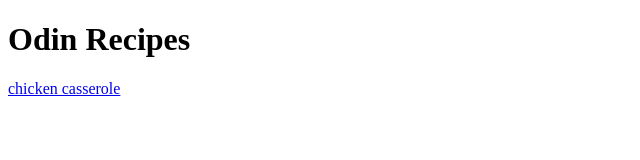
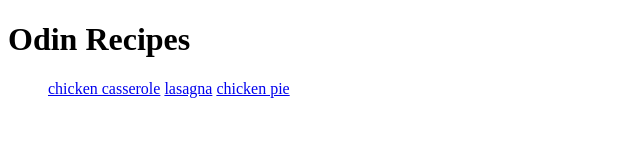
Before and after one commit to hallofvalhalla/odin-recipes, a plain HTML site: page index.html in a window 1280 px wide. Shown: the whole page, without its empty margins (0-640 px from the left). Drawn offline with Linux system fonts and the light colour scheme.

Commit message:
added links for multiple recipes and finished chicken casserole

```diff
--- a/index.html
+++ b/index.html
@@ -6,9 +6,11 @@
     </head>
     <body>
         <h1>Odin Recipes</h1>
-        <a href="recipes/chickencasserole.html">chicken casserole</a>
-
-
+        <ul>
+            <a href="recipes/chickencasserole.html">chicken casserole</a>
+            <a href="recipes/lasagna.html">lasagna</a>
+            <a href="recipes/chickenpie.html">chicken pie</a>
+        </ul>
 
 
 
```
Also changed, not shown: recipes/chickencasserole.html (+3 -2 lines).
